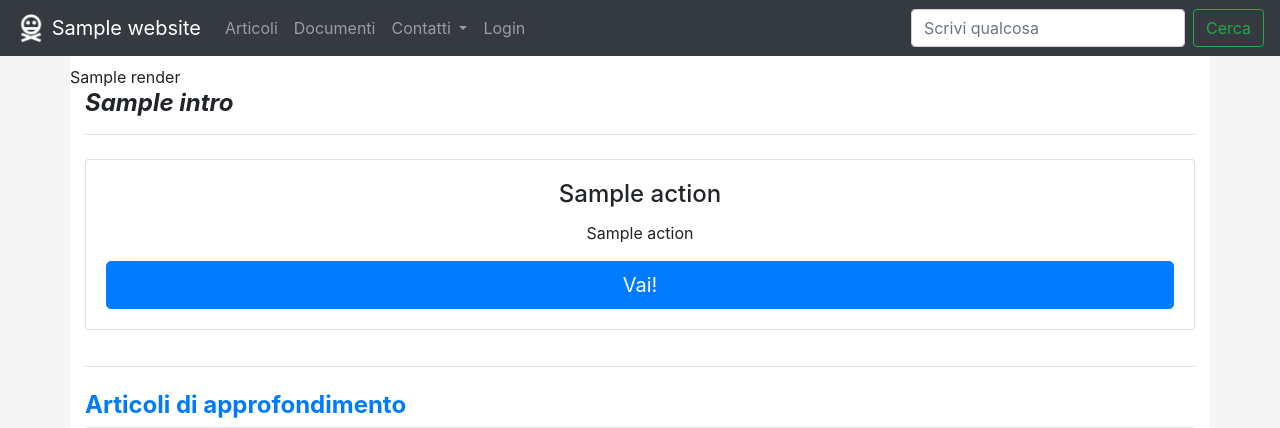
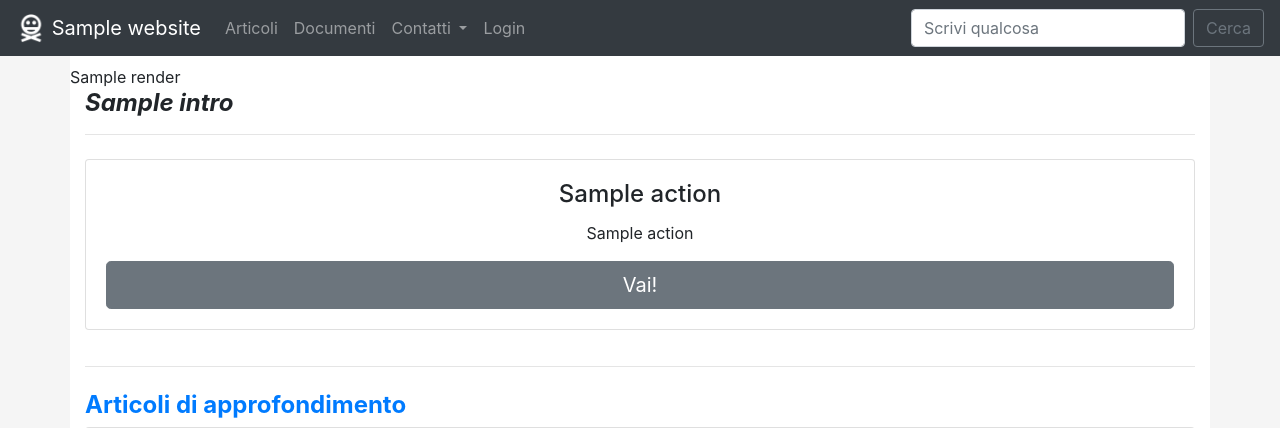
Before and after one commit to andywar65/project_repo, a Django app: template pages/templates/pages/home.html in a window 1280 px wide. Shown: the top 428 px of the page. Run offline with Django 3.2, Linux system fonts and the light colour scheme; the template is opened without the code that fills it: most values are stand-ins (such as "Sample title", 1, 10 or a date in 2020); grey boxes marked "Sample" are stand-in pictures; some libraries are stand-ins or nearby versions.

Commit message:
changed some buttons to secondary

```diff
--- a/pages/templates/pages/home.html
+++ b/pages/templates/pages/home.html
@@ -20,7 +20,7 @@
     <div class="card-body">
       <h4 class="card-title">{{ action.title }}</h4>
       <p class="card-text">{{ action.subtitle }}</p>
-      <a href="{{ action.link }}" class="btn btn-primary btn-lg btn-block">Vai!</a>
+      <a href="{{ action.link }}" class="btn btn-secondary btn-lg btn-block">Vai!</a>
     </div>
   </div>
   {% endfor %}
--- a/project/templates/navbar.html
+++ b/project/templates/navbar.html
@@ -38,7 +38,7 @@
       </ul>
       <form class="form-inline my-2 my-lg-0" action="/search" method="get">
         <input class="form-control mr-sm-2" name="q" type="search" placeholder="Scrivi qualcosa" aria-label="Search">
-        <button class="btn btn-outline-success my-2 my-sm-0" type="submit">Cerca</button>
+        <button class="btn btn-outline-secondary my-2 my-sm-0" type="submit">Cerca</button>
       </form>
     </div>
   </nav>
--- a/users/templates/users/front_login.html
+++ b/users/templates/users/front_login.html
@@ -41,7 +41,7 @@
                     </div>
                   </div>
                   <hr class="mb-4">
-                  <button class="btn btn-primary btn-lg btn-block" type="submit">Invia</button>
+                  <button class="btn btn-secondary btn-lg btn-block" type="submit">Invia</button>
                   <small>I campi con l'asterisco (*) sono obbligatori</small><br>
                   <a href="{% url 'front_password_reset' %}">Dimenticato la password?</a>
                   <hr class="mb-4">
--- a/users/templates/users/profile_includes/button.html
+++ b/users/templates/users/profile_includes/button.html
@@ -1,4 +1,4 @@
 <hr class="mb-4">
-<button class="btn btn-primary btn-lg btn-block" type="submit">Invia</button>
+<button class="btn btn-secondary btn-lg btn-block" type="submit">Invia</button>
 <small>I campi con l'asterisco (*) sono obbligatori</small>
 <hr class="mb-4">
```
